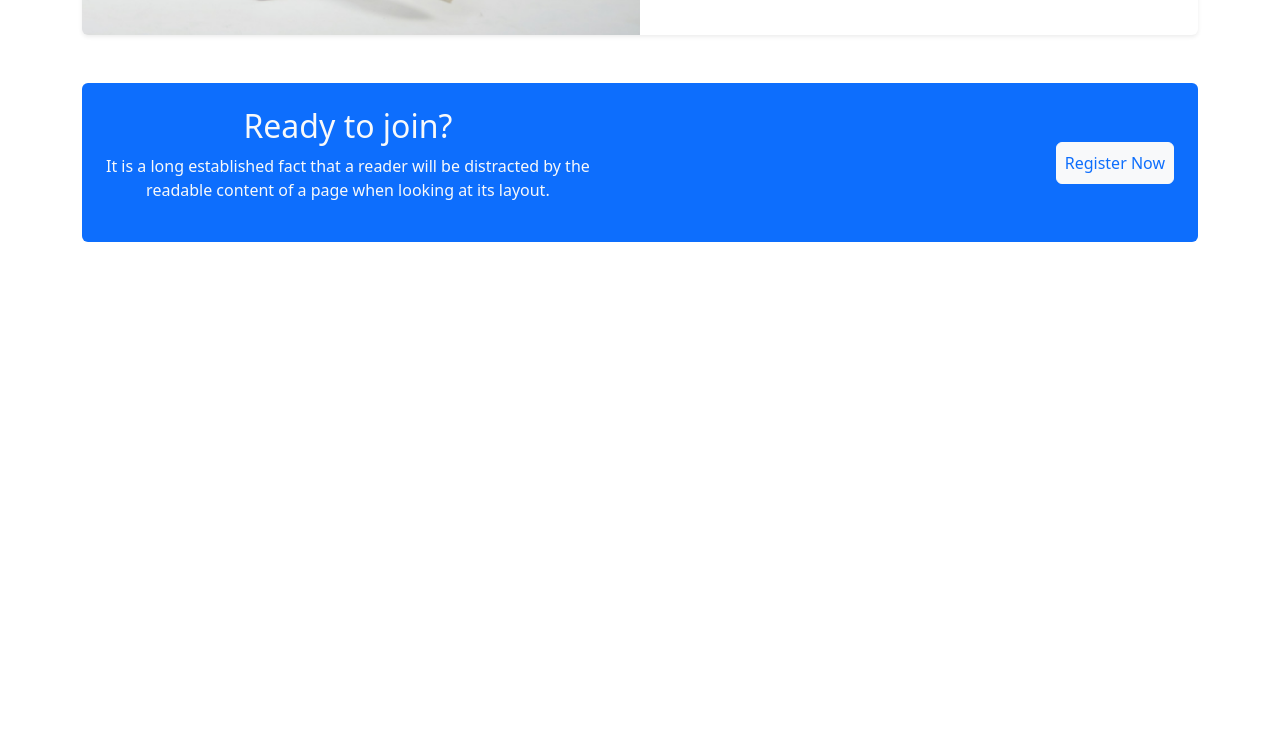
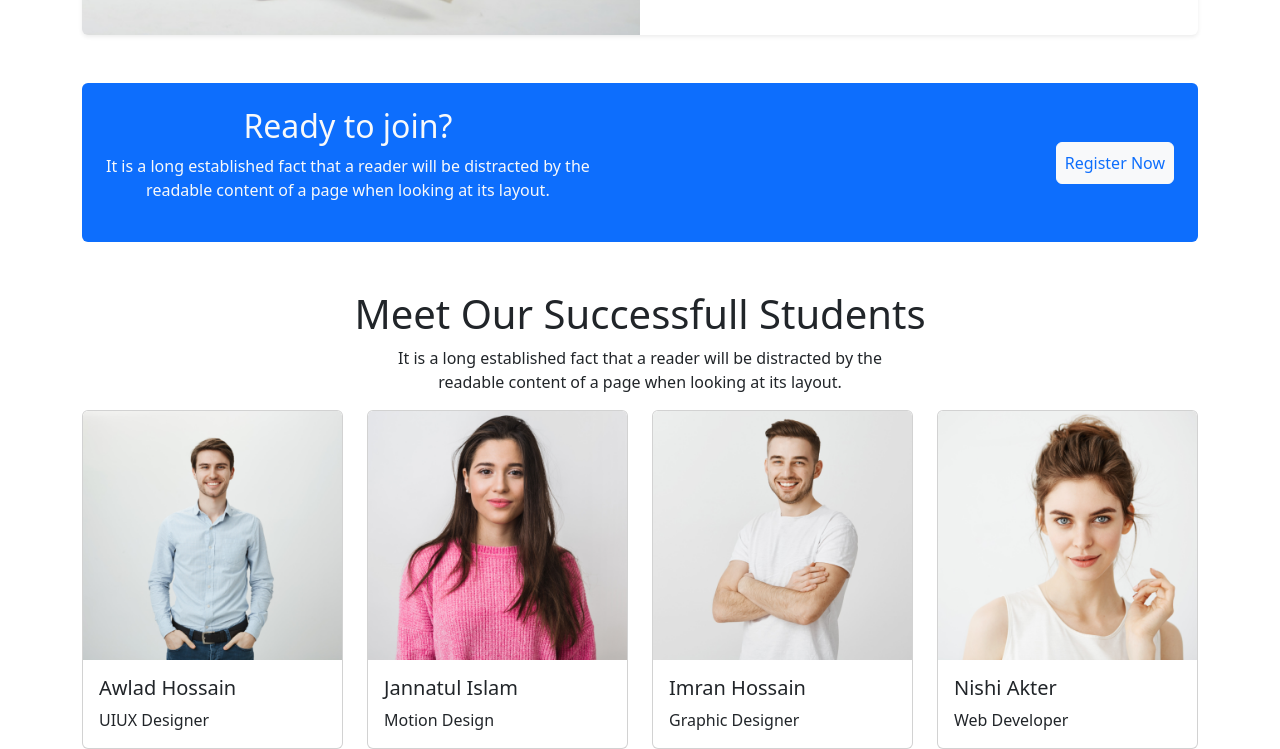
Before and after one commit to JakiulRashidKhan/Ed-tech-five, a plain HTML site: page index.html in a window 1280 px wide. Shown: the part 2323-3072 px from the top of the page. Before the commit the page ends 2613 px from the top, so only its background shows below. Drawn offline with nearby package versions, Linux system fonts and the light colour scheme.

Commit message:
successful std

```diff
--- a/index.html
+++ b/index.html
@@ -269,6 +269,68 @@
                 </div>
             </div>
          </section>
+         <!-- successful student  -->
+         <section>
+            <h1 class="text-center">Meet Our Successfull Students</h1>
+            <p class="text-center">It is a long established fact that a reader will be distracted by the <br> readable content of a page when looking at its
+            layout.</p>
+            <div class="row row-cols-1 row-cols-md-4 g-4">
+                <div class="col">
+                    <div class="card">
+                        <img src="images/student/student-1.png" class="card-img-top" alt="...">
+                        <div class="card-body">
+                            <h5 class="card-title">Awlad Hossain</h5>
+                            <p class="card-text">UIUX Designer</p>
+                        </div>
+                    </div>
+                </div>
+                <div class="col">
+                    <div class="card">
+                        <img src="images/student/student-2.png" class="card-img-top" alt="...">
+                        <div class="card-body">
+                            <h5 class="card-title">Jannatul Islam</h5>
+                            <p class="card-text">Motion Design</p>
+                        </div>
+                    </div>
+                </div>
+                <div class="col">
+                    <div class="card">
+                        <img src="images/student/student-3.png" class="card-img-top" alt="...">
+                        <div class="card-body">
+                            <h5 class="card-title">Imran Hossain</h5>
+                            <p class="card-text">Graphic Designer</p>
+                        </div>
+                    </div>
+                </div>
+                <div class="col">
+                    <div class="card">
+                        <img src="images/student/student-4.png" class="card-img-top" alt="...">
+                        <div class="card-body">
+                            <h5 class="card-title">Nishi Akter</h5>
+                            <p class="card-text">Web Developer</p>
+                        </div>
+                    </div>
+                </div>
+                <div class="col d-md-none d-sm-block">
+                    <div class="card">
+                        <img src="images/student/student-5.png" class="card-img-top" alt="...">
+                        <div class="card-body">
+                            <h5 class="card-title">Mr. XYZ</h5>
+                            <p class="card-text">Web Developer</p>
+                        </div>
+                    </div>
+                </div>
+                <div class="col d-md-none d-sm-block">
+                    <div class="card">
+                        <img src="images/student/student-6.png" class="card-img-top" alt="...">
+                        <div class="card-body">
+                            <h5 class="card-title">Mr. ABC</h5>
+                            <p class="card-text">UIUX Designer</p>
+                        </div>
+                    </div>
+                </div>
+            </div>
+         </section>
     </main>
     <!-- js cdn  -->
     <script src="https://cdn.jsdelivr.net/npm/bootstrap@5.2.1/dist/js/bootstrap.bundle.min.js"
```
